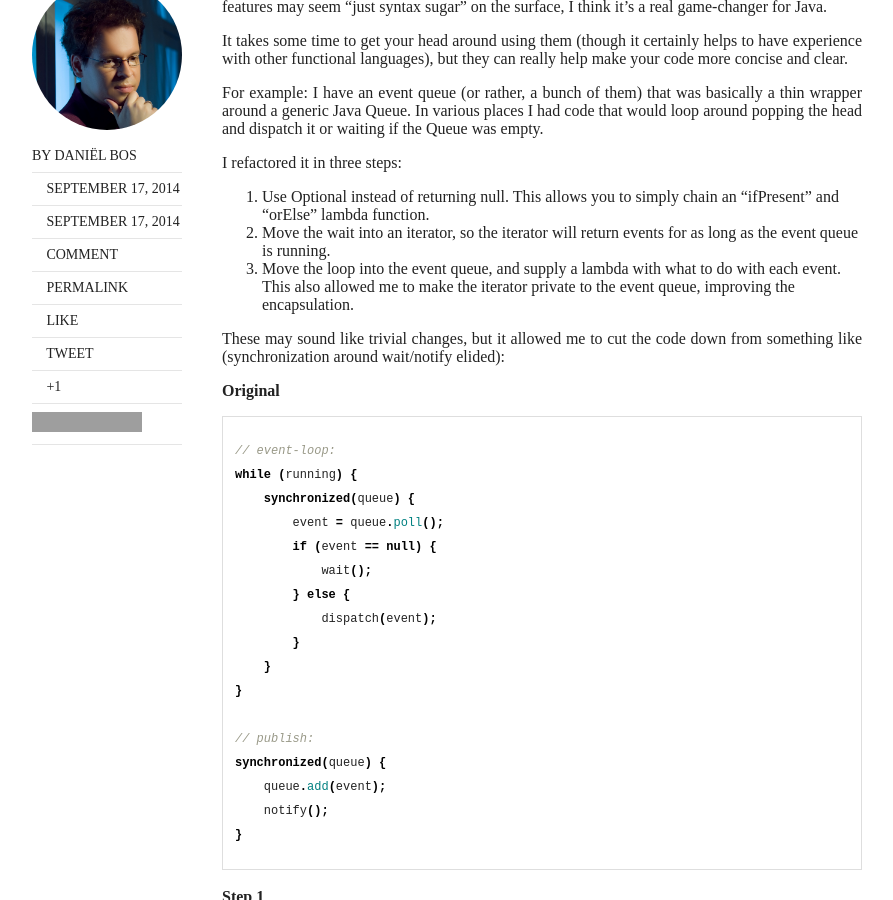
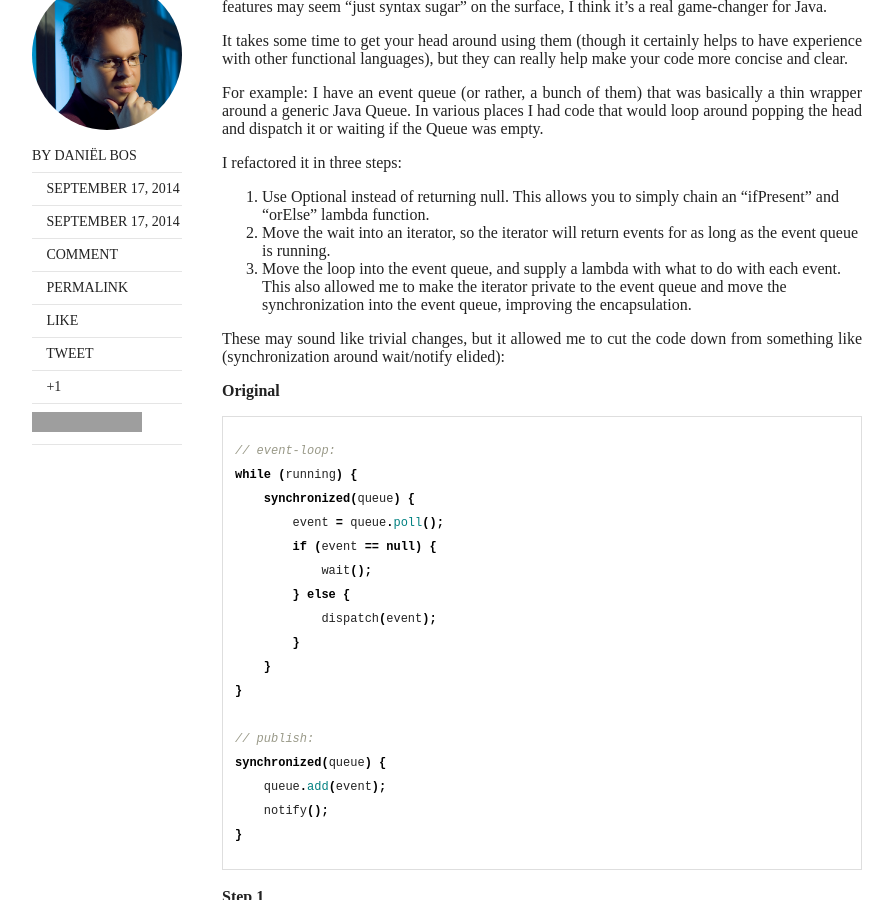
Before and after one commit to corani/corani.github.io, a Jekyll site: the page built from _posts/2014-09-17-playing-with-java-8.md, in a window 1280 px wide and 900 px high, scrolled down 760 px. Shown: the whole window, without its empty margins (128-1021 px from the left). Built offline with Jekyll 4.4.1, drawn with Linux system fonts in a browser that asks for light colours; nearby versions of some CDN libraries; some web fonts are replaced; comment, search, counter and statistics services are not loaded; grey boxes are pictures that could not be loaded.

Commit message:
Clarify step 3

```diff
--- a/_posts/2014-09-17-playing-with-java-8.md
+++ b/_posts/2014-09-17-playing-with-java-8.md
@@ -24,7 +24,8 @@ I refactored it in three steps:
 
  1. Use Optional instead of returning null. This allows you to simply chain an "ifPresent" and "orElse" lambda function.
  2. Move the wait into an iterator, so the iterator will return events for as long as the event queue is running.
- 3. Move the loop into the event queue, and supply a lambda with what to do with each event. This also allowed me to make the iterator private to the event queue, improving the encapsulation.
+ 3. Move the loop into the event queue, and supply a lambda with what to do with each event. This also allowed me to make the iterator private to the event queue and move the
+    synchronization into the event queue, improving the encapsulation.
 
 These may sound like trivial changes, but it allowed me to cut the code down from something like (synchronization around wait/notify elided):
 
```
